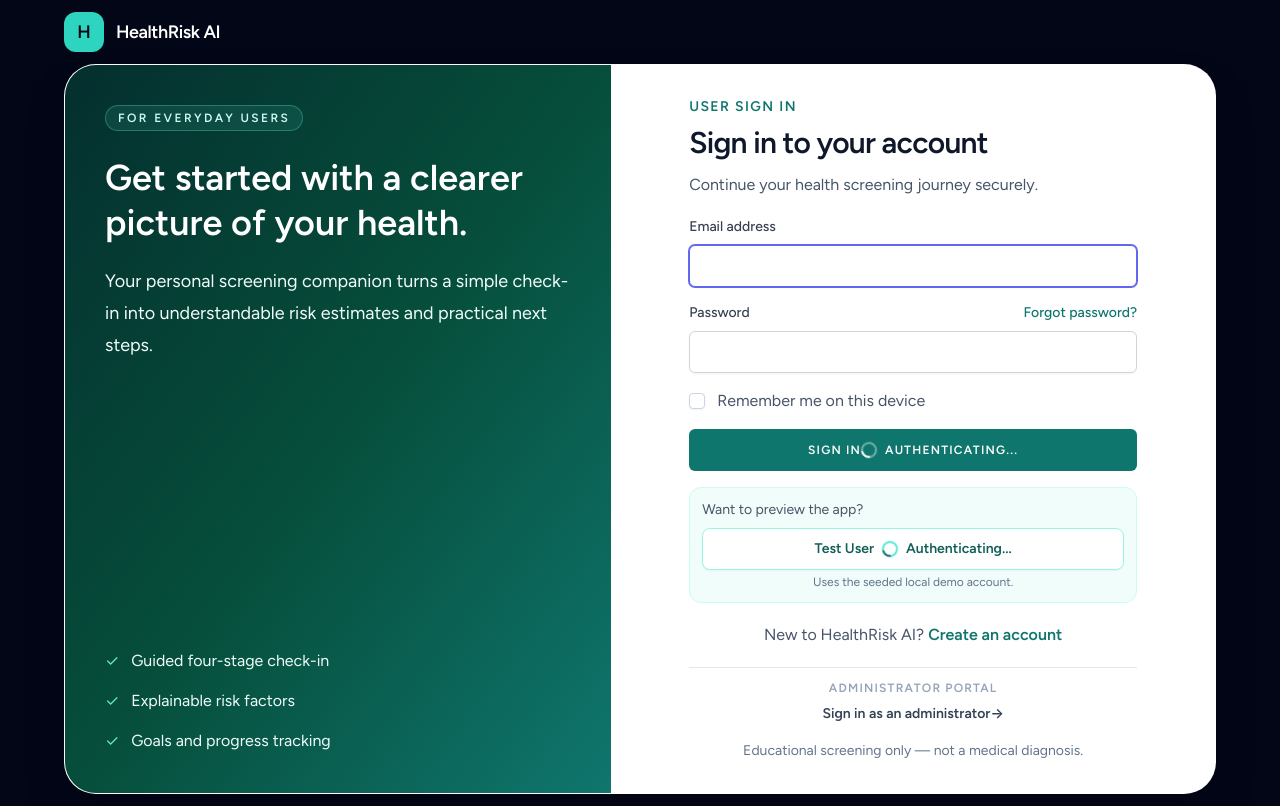
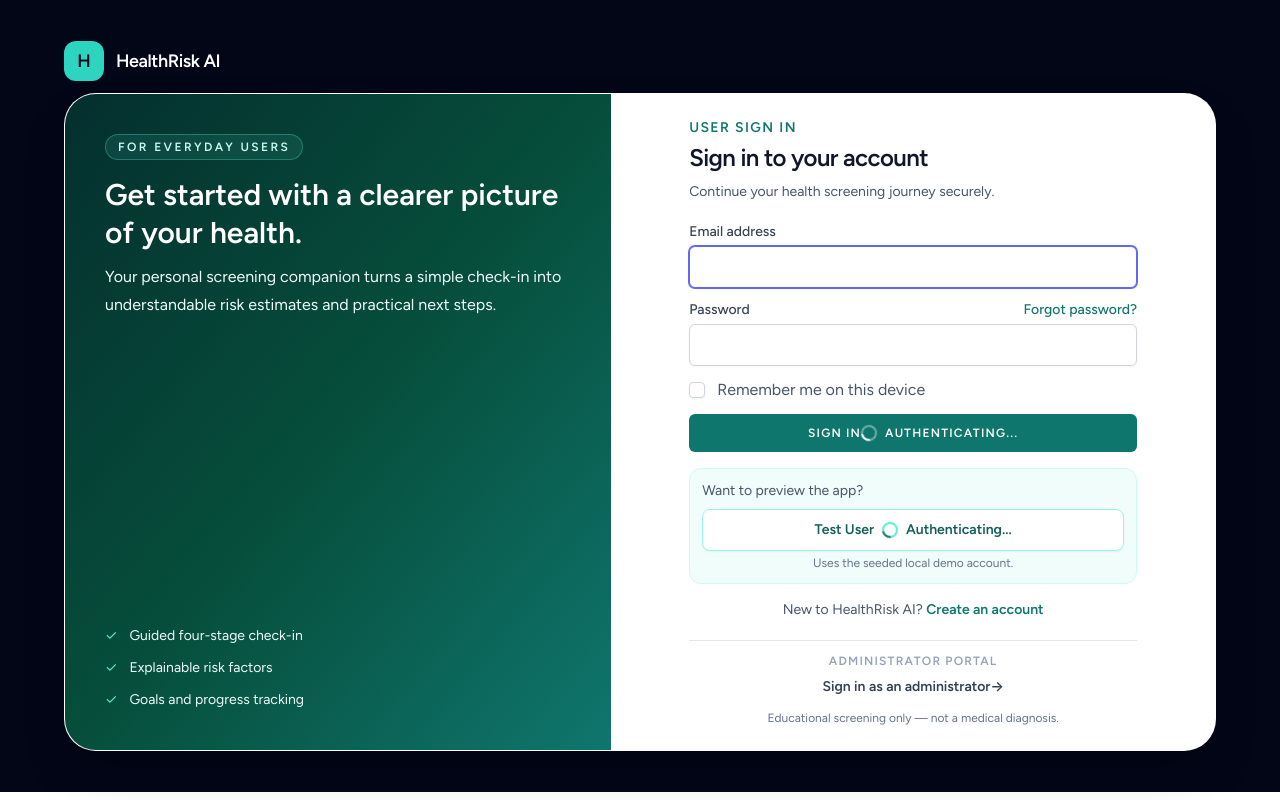
Before and after one commit to Jay-kod/HRAI, a Laravel app: page /user/login in a window 1280 px wide. Run offline with Laravel 12, Linux system fonts and the light colour scheme; style sheets or scripts are compiled from the project's sources; some libraries are stand-ins or nearby versions.

Commit message:
Compact login content for one-screen layout
Co-authored-by: Copilot <223556219+Copilot@users.noreply.github.com>

```diff
--- a/resources/views/livewire/pages/auth/login.blade.php
+++ b/resources/views/livewire/pages/auth/login.blade.php
@@ -35,30 +35,30 @@ new #[Layout('layouts.guest')] class extends Component
     <section class="hidden bg-gradient-to-br from-teal-950 via-emerald-900 to-teal-700 p-10 text-white lg:flex lg:flex-col lg:justify-between">
         <div>
             <span class="inline-flex rounded-full border border-teal-300/30 bg-teal-300/10 px-3 py-1 text-xs font-bold uppercase tracking-[0.2em] text-teal-100">For everyday users</span>
-            <h1 class="mt-6 text-4xl font-bold leading-tight">Get started with a clearer picture of your health.</h1>
-            <p class="mt-5 text-lg leading-8 text-teal-50">Your personal screening companion turns a simple check-in into understandable risk estimates and practical next steps.</p>
+            <h1 class="mt-4 text-3xl font-bold leading-tight">Get started with a clearer picture of your health.</h1>
+            <p class="mt-3 text-base leading-7 text-teal-50">Your personal screening companion turns a simple check-in into understandable risk estimates and practical next steps.</p>
         </div>
-        <div class="space-y-4 text-base text-teal-50">
+        <div class="space-y-3 text-sm text-teal-50">
             <p class="flex gap-3"><span class="text-teal-300" aria-hidden="true">✓</span> Guided four-stage check-in</p>
             <p class="flex gap-3"><span class="text-teal-300" aria-hidden="true">✓</span> Explainable risk factors</p>
             <p class="flex gap-3"><span class="text-teal-300" aria-hidden="true">✓</span> Goals and progress tracking</p>
         </div>
     </section>
 
-    <section class="p-6 sm:p-10 lg:p-8">
+    <section class="p-6 sm:p-10 lg:p-6">
         <div class="mx-auto max-w-md">
             <div class="mb-5">
                 <p class="text-sm font-semibold uppercase tracking-widest text-teal-700">User sign in</p>
-                <h2 class="mt-2 text-3xl font-bold tracking-tight text-slate-900">Sign in to your account</h2>
-                <p class="mt-3 text-base leading-6 text-slate-600">Continue your health screening journey securely.</p>
+                <h2 class="mt-1 text-2xl font-bold tracking-tight text-slate-900">Sign in to your account</h2>
+                <p class="mt-2 text-sm leading-5 text-slate-600">Continue your health screening journey securely.</p>
             </div>
 
             <x-auth-session-status class="mb-5" :status="session('status')" />
 
-            <form wire:submit="login" class="space-y-4">
+            <form wire:submit="login" class="space-y-3">
                 <div>
                     <x-input-label for="email" :value="__('Email address')" />
-                    <x-text-input wire:model="form.email" id="email" class="mt-2 block w-full rounded-lg" type="email" name="email" required autofocus autocomplete="username" />
+                    <x-text-input wire:model="form.email" id="email" class="mt-1 block w-full rounded-lg py-2" type="email" name="email" required autofocus autocomplete="username" />
                     <x-input-error :messages="$errors->get('form.email')" class="mt-2" />
                 </div>
 
@@ -69,7 +69,7 @@ new #[Layout('layouts.guest')] class extends Component
                             <a class="text-sm font-medium text-teal-700 hover:text-teal-900" href="{{ route('password.request') }}" wire:navigate>Forgot password?</a>
                         @endif
                     </div>
-                    <x-text-input wire:model="form.password" id="password" class="mt-2 block w-full rounded-lg" type="password" name="password" required autocomplete="current-password" />
+                    <x-text-input wire:model="form.password" id="password" class="mt-1 block w-full rounded-lg py-2" type="password" name="password" required autocomplete="current-password" />
                     <x-input-error :messages="$errors->get('form.password')" class="mt-2" />
                 </div>
 
@@ -78,7 +78,7 @@ new #[Layout('layouts.guest')] class extends Component
                     Remember me on this device
                 </label>
 
-                <x-primary-button wire:loading.attr="disabled" wire:target="login,loginAsDemo" class="w-full justify-center rounded-lg bg-teal-700 py-3 text-sm hover:bg-teal-800 disabled:cursor-wait disabled:opacity-70">
+                <x-primary-button wire:loading.attr="disabled" wire:target="login,loginAsDemo" class="w-full justify-center rounded-lg bg-teal-700 py-2.5 text-sm hover:bg-teal-800 disabled:cursor-wait disabled:opacity-70">
                     <span wire:loading.remove wire:target="login,loginAsDemo">{{ __('Sign in') }}</span>
                     <span wire:loading wire:target="login,loginAsDemo" class="inline-flex items-center gap-2">
                         <span class="h-4 w-4 animate-spin rounded-full border-2 border-white/40 border-t-white" aria-hidden="true"></span>
@@ -99,12 +99,12 @@ new #[Layout('layouts.guest')] class extends Component
                 <p class="mt-1 text-center text-xs text-slate-500">Uses the seeded local demo account.</p>
             </div>
 
-            <p class="mt-5 text-center text-base text-slate-600">New to HealthRisk AI? <a href="{{ route('register') }}" wire:navigate class="font-semibold text-teal-700 hover:text-teal-900">Create an account</a></p>
+            <p class="mt-4 text-center text-sm text-slate-600">New to HealthRisk AI? <a href="{{ route('register') }}" wire:navigate class="font-semibold text-teal-700 hover:text-teal-900">Create an account</a></p>
             <div class="mt-5 border-t border-slate-200 pt-3 text-center">
                 <p class="text-xs font-bold uppercase tracking-widest text-slate-400">Administrator portal</p>
                 <a href="{{ route('admin.login') }}" wire:navigate class="mt-2 inline-flex text-sm font-semibold text-slate-700 hover:text-slate-950">Sign in as an administrator <span aria-hidden="true">&rarr;</span></a>
             </div>
-            <p class="mt-4 text-center text-sm leading-5 text-slate-500">Educational screening only — not a medical diagnosis.</p>
+            <p class="mt-3 text-center text-xs leading-4 text-slate-500">Educational screening only — not a medical diagnosis.</p>
         </div>
     </section>
 </div>
```
Also changed, not shown: resources/views/livewire/pages/auth/admin-login.blade.php (+10 -10 lines), docs/CHANGELOG.md.
